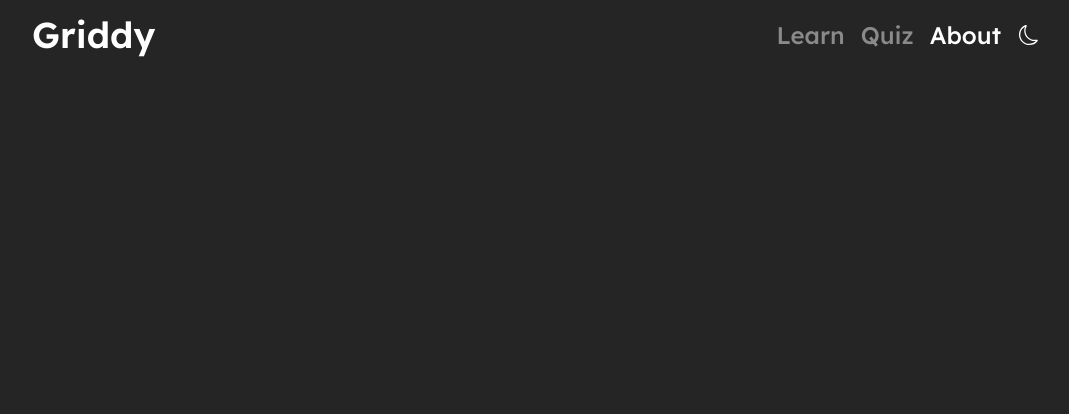
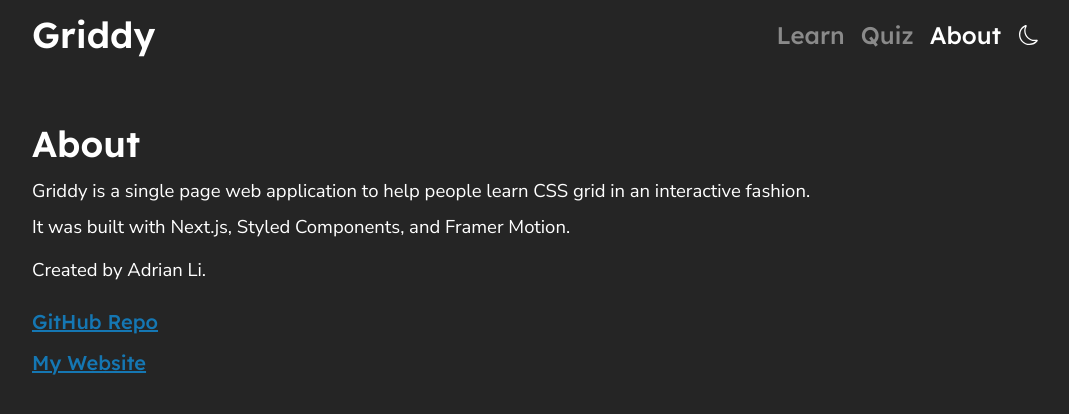
Before and after one commit to Halmesn/Griddy, a Next.js app: page /about in a window 1280 px wide. Shown: the top 414 px of the page, without its empty margins (104-1173 px from the left). Built offline with nearby package versions, Linux system fonts and the light colour scheme.

Commit message:
add about page content

```diff
--- /dev/null
+++ b/components/about/AboutContent.js
@@ -0,0 +1,35 @@
+import * as Styled from './styles';
+
+export default function AboutContent() {
+  return (
+    <Styled.AboutContent
+      variants={Styled.ContentVariants}
+      initial="hidden"
+      animate="visible"
+    >
+      <Styled.Header>About</Styled.Header>
+      <Styled.Description fontSize="1.85rem">
+        Griddy is a single page web application to help people learn CSS grid in
+        an interactive fashion.
+      </Styled.Description>
+      <Styled.Description fontSize="1.85rem">
+        It was built with Next.js, Styled Components, and Framer Motion.
+      </Styled.Description>
+      <Styled.Description margin="1.6rem 0.8rem 0" fontSize="1.85rem">
+        Created by Adrian Li.
+      </Styled.Description>
+      <Styled.LinkList>
+        <Styled.LinkItem whileHover={{ scale: 1.1 }} whileTap={{ scale: 1 }}>
+          <Styled.Link href="https://github.com/Halmesn/Griddy">
+            GitHub Repo
+          </Styled.Link>
+        </Styled.LinkItem>
+        <Styled.LinkItem whileHover={{ scale: 1.1 }} whileTap={{ scale: 1 }}>
+          <Styled.Link href="https://adrianli.vercel.app">
+            My Website
+          </Styled.Link>
+        </Styled.LinkItem>
+      </Styled.LinkList>
+    </Styled.AboutContent>
+  );
+}
--- /dev/null
+++ b/components/about/styles.js
@@ -0,0 +1,60 @@
+import styled from 'styled-components';
+import { motion } from 'framer-motion';
+import { header, description } from 'styles/Mixins';
+
+export const AboutContent = styled(motion.section)`
+  padding: 4rem 0;
+  transition: padding 0.3s ease-in-out;
+  max-width: 80%;
+  margin: 0 auto;
+
+  @media only screen and (max-width: 980px) {
+    text-align: center;
+  }
+
+  @media only screen and (max-width: 500px) {
+    padding: 4rem 1.6rem;
+    transition: padding 0.15s ease-in-out;
+  }
+`;
+
+export const Header = styled(motion.h2)`
+  // use h1 for style but use h2 for semantic
+  ${header('h1')}
+`;
+
+export const Description = styled(motion.p)`
+  ${description}
+`;
+
+export const LinkList = styled.ul`
+  list-style-type: none;
+  padding: 0 0.8rem;
+  margin: 1.6rem 0;
+  display: flex;
+  flex-direction: column;
+  align-items: flex-start;
+
+  @media screen and (max-width: 980px) {
+    align-items: center;
+  }
+`;
+
+export const LinkItem = styled(motion.li)`
+  margin: 0.8rem 0;
+  width: max-content;
+`;
+
+export const Link = styled.a`
+  font-size: 2rem;
+  font-family: ${({ theme }) => theme.fonts.primary};
+  text-decoration: underline;
+  color: ${({ theme }) => theme.colors.link};
+  text-decoration-color: ${({ theme }) => theme.colors.link};
+  cursor: pointer;
+`;
+
+export const ContentVariants = {
+  hidden: { opacity: 0 },
+  visible: { opacity: 1 },
+};
--- a/components/layout/header/Hamburger.js
+++ b/components/layout/header/Hamburger.js
@@ -11,6 +11,7 @@
   const { windowWidth } = useContext(GriddyContext);
 
   const controls = useAnimation();
+
   const hamMenuRef = useRef();
 
   const [showHamMenu, setShowHamMenu] = useState(false);
@@ -23,11 +24,9 @@
   useEffect(() => windowWidth > 768 && setShowHamMenu(false), [windowWidth]);
 
   useEffect(() => {
-    const onOutsideClick = (e) => {
-      e.stopPropagation();
+    const onOutsideClick = (e) =>
       (hamMenuRef.current && hamMenuRef.current.contains(e.target)) ||
-        setShowHamMenu(false);
-    };
+      setShowHamMenu(false);
 
     showHamMenu && document.addEventListener('click', onOutsideClick);
 
@@ -47,12 +46,7 @@
             initial="hidden"
             exit="hidden"
             variants={Styled.HamMenuVariants}
-            transition={{
-              type: 'spring',
-              duration: 0.1,
-              stiffness: 40,
-              delay: 0.1,
-            }}
+            transition={Styled.HamMenuTransitions}
             ref={hamMenuRef}
           >
             <Styled.HamList margin="2.4rem 0 1.6rem">
--- a/components/layout/header/styles.js
+++ b/components/layout/header/styles.js
@@ -167,6 +167,11 @@
   },
 };
 
+export const HamMenuTransitions = {
+  type: 'spring',
+  stiffness: 40,
+};
+
 export const MoonIcon = ({ height, width, fill }) => (
   <svg
     xmlns="http://www.w3.org/2000/svg"
--- a/pages/about.js
+++ b/pages/about.js
@@ -1,3 +1,5 @@
+import AboutContent from 'components/about/AboutContent';
+
 export default function About() {
-  return <div></div>;
+  return <AboutContent />;
 }
--- a/styles/Mixins.js
+++ b/styles/Mixins.js
@@ -31,13 +31,12 @@
  * @returns {String} css style string
  * @example header('h1')
  */
-
 export const header = (htmlFor) => css`
   color: ${({ color, theme }) => color || theme.colors.primary};
   margin: ${({ margin }) => margin || '0.8rem 0.8rem'};
   font-weight: ${({ fontWeight }) => fontWeight || '600'};
   max-width: ${({ maxWidth }) => maxWidth};
-  transition: color 150ms ease-in-out;
+  transition: color 0.15s ease-in-out;
   text-align: ${({ textAlign }) => textAlign};
   padding: ${({ padding }) => padding};
   display: ${({ display }) => display || 'block'};
@@ -59,3 +58,14 @@
     font-size: 2em;
   `};
 `;
+
+export const description = css`
+  color: ${({ theme }) => theme.colors.primary};
+  margin: ${({ margin }) => margin || '0.8rem 0.8rem'};
+  transition: color 0.15s ease-in-out;
+  display: ${({ display }) => display || 'block'};
+  max-width: ${({ maxWidth }) => maxWidth};
+  font-size: ${({ fontSize }) => fontSize || '1.6rem'};
+  text-align: ${({ textAlign }) => textAlign};
+  line-height: ${({ lineHeight }) => lineHeight || '2.75rem'};
+`;
```
